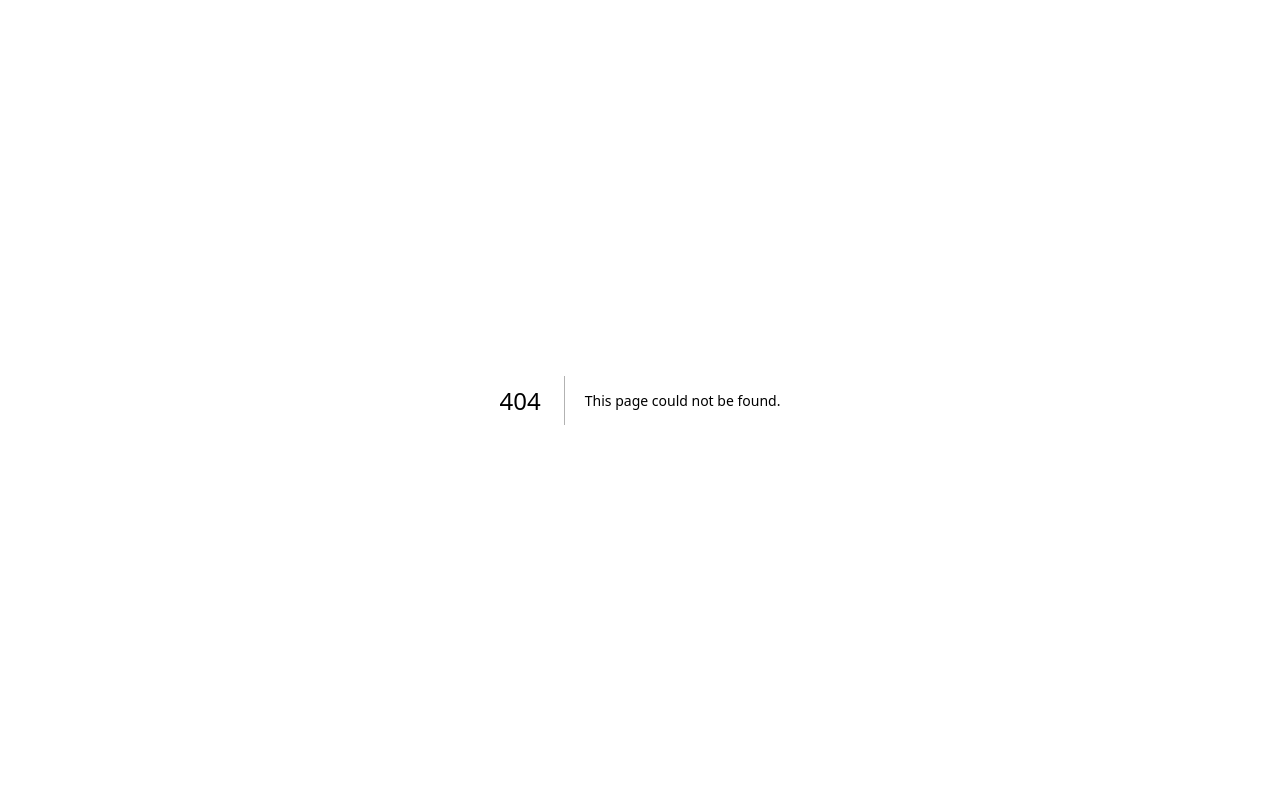
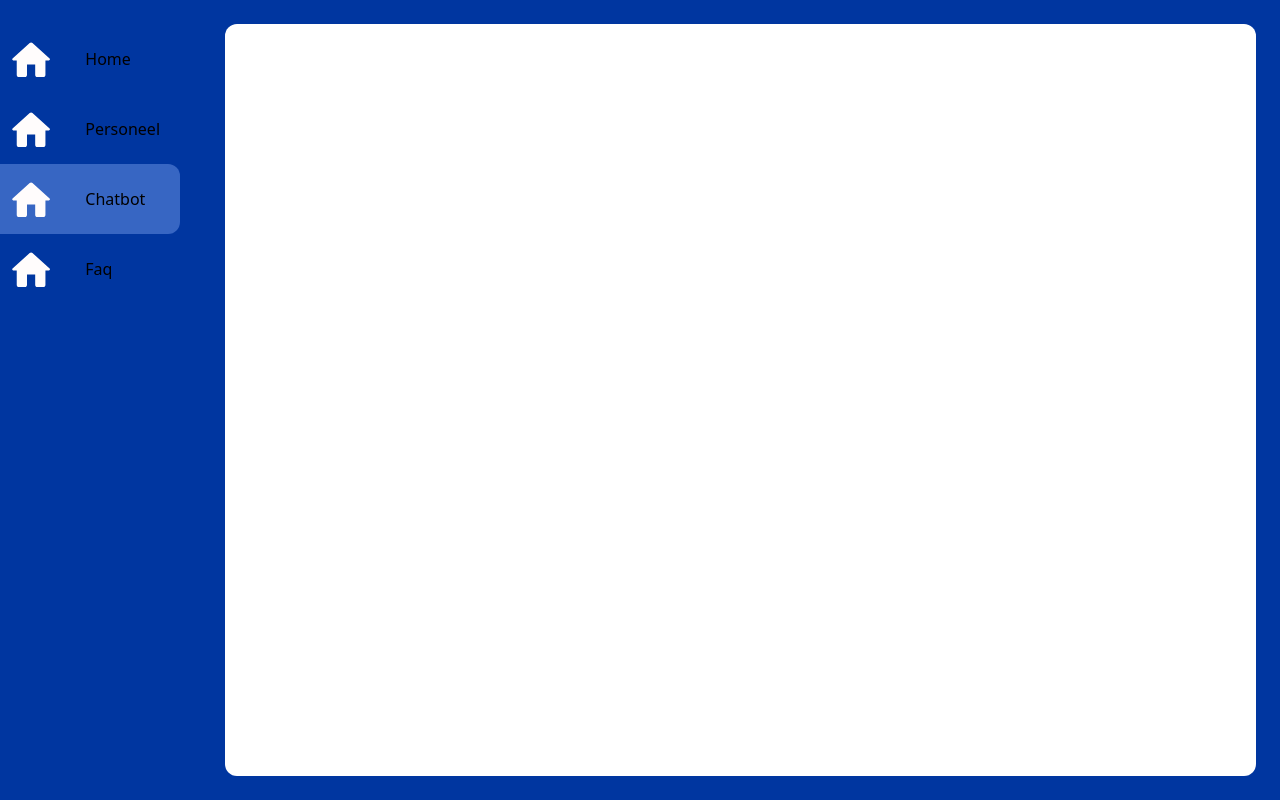
Before and after one commit to JonathonStamper/parnassia, a Next.js app: page /chatbot in a window 1280 px wide. Before the commit this address had no page. Built offline with nearby package versions, Linux system fonts and the light colour scheme.

Commit message:
Dashboard navbar

```diff
--- /dev/null
+++ b/components/Navlink.js
@@ -0,0 +1,19 @@
+import Link from 'next/link'
+import { useRouter } from 'next/router'
+import React from 'react'
+
+export default function Navlink({children, linkName, link}) {
+  const router = useRouter()
+
+  console.log(router.asPath)
+    // const [isHovered, setIsHovered] = useState()
+
+  return (
+
+          <Link href={`/${link}`} className={`flex w-full gap-10 items-center text-x p-3 rounded-xl px-5 ${router.asPath === `/${link}` ? 'bg-[#3766C3]' : ''}`}>
+                <div  className='w-[36px]'>{children}</div>
+                {linkName}
+        </Link>
+
+  )
+}
--- a/components/navbar.js
+++ b/components/navbar.js
@@ -0,0 +1,65 @@
+import React from 'react'
+import Screens from './Navlink'
+import Navlink from './Navlink'
+
+export default function Navbar({children}) {
+
+    const linkList = [
+        {link: '',
+         linkName: 'Home',
+         children: <HomeIcon/>
+        },
+
+        {link: 'personeel',
+            linkName: 'Personeel',
+            children: <HomeIcon/>
+           },
+
+        {link: 'chatbot',
+            linkName: 'Chatbot',
+            children: <HomeIcon/>
+        },
+
+        {link: 'faq',
+            linkName: 'Faq',
+            children: <HomeIcon/>
+        }
+    ]
+
+  return (
+    <main className='bg-[#0036A0] h-screen w-screen absolute flex top-0 gap-4 justify-between items-center pl-0 p-6'>
+        <nav className=' h-full w-1/6 flex flex-col items-center mr- gap-10 m item '>
+        <div className='mr-10'>
+
+        {linkList.map((row, index) => (
+            <Navlink key={index} link={row.link} linkName={row.linkName} >
+            {row.children}
+      </Navlink>
+        ))}
+        </div>
+
+
+        </nav>
+
+        <section className=' w-5/6 rounded-xl bg-white h-full '>
+            {children}
+        </section>
+
+    </main>
+  )
+}
+
+
+const HomeIcon = () =>{
+    return (<svg  className='w-[46px]'  viewBox="0 0 32 32" fill="none" xmlns="http://www.w3.org/2000/svg">
+<g clip-path="url(#clip0_189_1068)">
+<path d="M12.512 27.0449V19.8436H18.2155V27.0449C18.2155 27.8371 18.8572 28.4852 19.6414 28.4852H23.919C24.7033 28.4852 25.3449 27.8371 25.3449 27.0449V16.9631H27.7689C28.4248 16.9631 28.7385 16.1422 28.2394 15.7101L16.3191 4.86495C15.7773 4.37526 14.9503 4.37526 14.4084 4.86495L2.48812 15.7101C2.00332 16.1422 2.30275 16.9631 2.95865 16.9631H5.38264V27.0449C5.38264 27.8371 6.02429 28.4852 6.80852 28.4852H11.0861C11.8704 28.4852 12.512 27.8371 12.512 27.0449Z" fill="#FFFCFC"/>
+</g>
+<defs>
+<clipPath id="clip0_189_1068">
+<rect width="31.4836" height="31.4836" fill="white"/>
+</clipPath>
+</defs>
+</svg>)
+
+}
--- /dev/null
+++ b/pages/chatbot.js
@@ -0,0 +1,10 @@
+import Navbar from '@/components/navbar'
+import React from 'react'
+
+export default function chatbot() {
+  return (
+    <>
+      <Navbar/>
+    </>
+  )
+}
--- /dev/null
+++ b/pages/faq.js
@@ -0,0 +1,8 @@
+import Navbar from '@/components/navbar'
+import React from 'react'
+
+export default function faq() {
+  return (
+<Navbar></Navbar>
+  )
+}
--- a/pages/index.js
+++ b/pages/index.js
@@ -1,118 +1,15 @@
 import Image from 'next/image'
 import { Inter } from 'next/font/google'
+import Navbar from '@/components/navbar'
+import { useRouter } from 'next/router'
 
 const inter = Inter({ subsets: ['latin'] })
 
 export default function Home() {
+
   return (
-    <main
-      className={`flex min-h-screen flex-col items-center justify-between p-24 ${inter.className}`}
-    >
-      <div className="z-10 max-w-5xl w-full items-center justify-between font-mono text-sm lg:flex">
-        <p className="fixed left-0 top-0 flex w-full justify-center border-b border-gray-300 bg-gradient-to-b from-zinc-200 pb-6 pt-8 backdrop-blur-2xl dark:border-neutral-800 dark:bg-zinc-800/30 dark:from-inherit lg:static lg:w-auto lg:rounded-xl lg:border lg:bg-gray-200 lg:p-4 lg:dark:bg-zinc-800/30">
-          Get started by editing&nbsp;
-          <code className="font-mono font-bold">pages/index.js</code>
-        </p>
-        <div className="fixed bottom-0 left-0 flex h-48 w-full items-end justify-center bg-gradient-to-t from-white via-white dark:from-black dark:via-black lg:static lg:h-auto lg:w-auto lg:bg-none">
-          <a
-            className="pointer-events-none flex place-items-center gap-2 p-8 lg:pointer-events-auto lg:p-0"
-            href="https://vercel.com?utm_source=create-next-app&utm_medium=default-template-tw&utm_campaign=create-next-app"
-            target="_blank"
-            rel="noopener noreferrer"
-          >
-            By{' '}
-            <Image
-              src="/vercel.svg"
-              alt="Vercel Logo"
-              className="dark:invert"
-              width={100}
-              height={24}
-              priority
-            />
-          </a>
-        </div>
-      </div>
-
-      <div className="relative flex place-items-center before:absolute before:h-[300px] before:w-[480px] before:-translate-x-1/2 before:rounded-full before:bg-gradient-radial before:from-white before:to-transparent before:blur-2xl before:content-[''] after:absolute after:-z-20 after:h-[180px] after:w-[240px] after:translate-x-1/3 after:bg-gradient-conic after:from-sky-200 after:via-blue-200 after:blur-2xl after:content-[''] before:dark:bg-gradient-to-br before:dark:from-transparent before:dark:to-blue-700/10 after:dark:from-sky-900 after:dark:via-[#0141ff]/40 before:lg:h-[360px]">
-        <Image
-          className="relative dark:drop-shadow-[0_0_0.3rem_#ffffff70] dark:invert"
-          src="/next.svg"
-          alt="Next.js Logo"
-          width={180}
-          height={37}
-          priority
-        />
-      </div>
-
-      <div className="mb-32 grid text-center lg:max-w-5xl lg:w-full lg:mb-0 lg:grid-cols-4 lg:text-left">
-        <a
-          href="https://nextjs.org/docs?utm_source=create-next-app&utm_medium=default-template-tw&utm_campaign=create-next-app"
-          className="group rounded-lg border border-transparent px-5 py-4 transition-colors hover:border-gray-300 hover:bg-gray-100 hover:dark:border-neutral-700 hover:dark:bg-neutral-800/30"
-          target="_blank"
-          rel="noopener noreferrer"
-        >
-          <h2 className={`mb-3 text-2xl font-semibold`}>
-            Docs{' '}
-            <span className="inline-block transition-transform group-hover:translate-x-1 motion-reduce:transform-none">
-              -&gt;
-            </span>
-          </h2>
-          <p className={`m-0 max-w-[30ch] text-sm opacity-50`}>
-            Find in-depth information about Next.js features and API.
-          </p>
-        </a>
-
-        <a
-          href="https://nextjs.org/learn?utm_source=create-next-app&utm_medium=default-template-tw&utm_campaign=create-next-app"
-          className="group rounded-lg border border-transparent px-5 py-4 transition-colors hover:border-gray-300 hover:bg-gray-100 hover:dark:border-neutral-700 hover:dark:bg-neutral-800/30"
-          target="_blank"
-          rel="noopener noreferrer"
-        >
-          <h2 className={`mb-3 text-2xl font-semibold`}>
-            Learn{' '}
-            <span className="inline-block transition-transform group-hover:translate-x-1 motion-reduce:transform-none">
-              -&gt;
-            </span>
-          </h2>
-          <p className={`m-0 max-w-[30ch] text-sm opacity-50`}>
-            Learn about Next.js in an interactive course with&nbsp;quizzes!
-          </p>
-        </a>
-
-        <a
-          href="https://vercel.com/templates?framework=next.js&utm_source=create-next-app&utm_medium=default-template-tw&utm_campaign=create-next-app"
-          className="group rounded-lg border border-transparent px-5 py-4 transition-colors hover:border-gray-300 hover:bg-gray-100 hover:dark:border-neutral-700 hover:dark:bg-neutral-800/30"
-          target="_blank"
-          rel="noopener noreferrer"
-        >
-          <h2 className={`mb-3 text-2xl font-semibold`}>
-            Templates{' '}
-            <span className="inline-block transition-transform group-hover:translate-x-1 motion-reduce:transform-none">
-              -&gt;
-            </span>
-          </h2>
-          <p className={`m-0 max-w-[30ch] text-sm opacity-50`}>
-            Discover and deploy boilerplate example Next.js&nbsp;projects.
-          </p>
-        </a>
-
-        <a
-          href="https://vercel.com/new?utm_source=create-next-app&utm_medium=default-template-tw&utm_campaign=create-next-app"
-          className="group rounded-lg border border-transparent px-5 py-4 transition-colors hover:border-gray-300 hover:bg-gray-100 hover:dark:border-neutral-700 hover:dark:bg-neutral-800/30"
-          target="_blank"
-          rel="noopener noreferrer"
-        >
-          <h2 className={`mb-3 text-2xl font-semibold`}>
-            Deploy{' '}
-            <span className="inline-block transition-transform group-hover:translate-x-1 motion-reduce:transform-none">
-              -&gt;
-            </span>
-          </h2>
-          <p className={`m-0 max-w-[30ch] text-sm opacity-50`}>
-            Instantly deploy your Next.js site to a shareable URL with Vercel.
-          </p>
-        </a>
-      </div>
-    </main>
+    <>
+      <Navbar/>
+    </>
   )
 }
--- /dev/null
+++ b/pages/personeel.js
@@ -0,0 +1,11 @@
+import Navbar from '@/components/navbar'
+import { useRouter } from 'next/router'
+import React from 'react'
+
+export default function personeel() {
+
+
+  return (
+<Navbar/>
+  )
+}
```
Also changed, not shown: components/screen.js (deleted).
